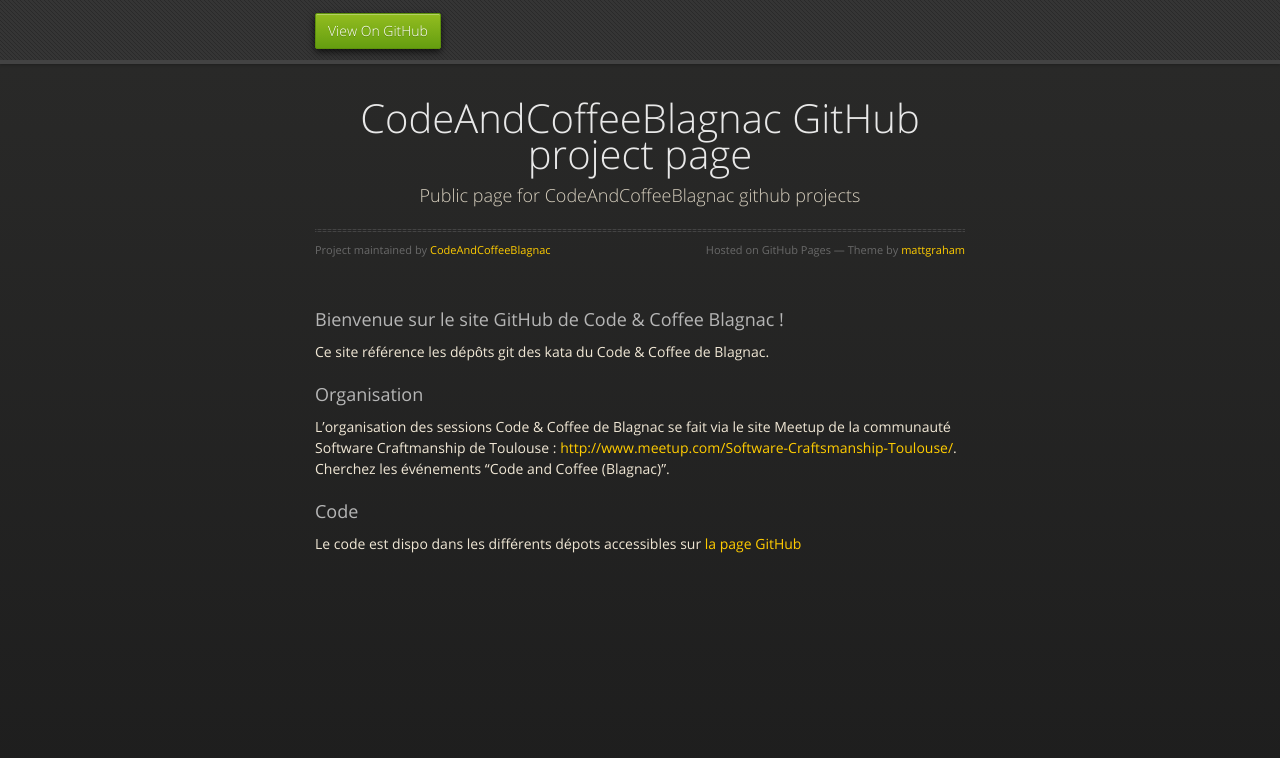
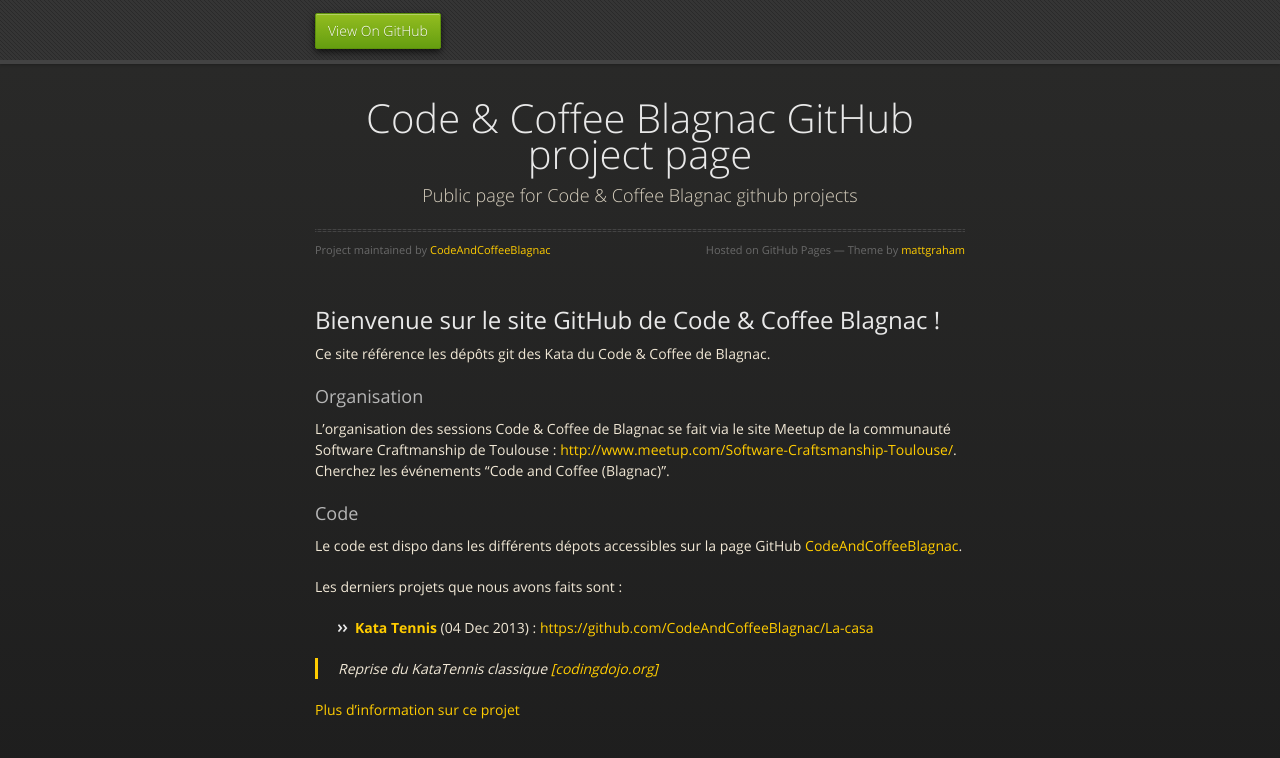
Before and after one commit to CodeAndCoffeeBlagnac/codeandcoffeeblagnac.github.io, a Jekyll site: the page built from index.md, in a window 1280 px wide. Shown: the top 758 px of the page. Built offline with Jekyll 4.4.1, drawn with Linux system fonts in a browser that asks for light colours; nearby versions of some CDN libraries; Markdown is read by kramdown in place of the engine named in the settings.

Commit message:
[SITE] Added more content and first post

```diff
--- a/_config.yml
+++ b/_config.yml
@@ -1,4 +1,5 @@
-name: CodeAndCoffeeBlagnac
+name: "Code & Coffee Blagnac"
+author: CodeAndCoffeeBlagnac
 project-url: "https://github.com/CodeAndCoffeeBlagnac"
 markdown: redcarpet
 pygments: true
--- a/_layouts/leap-day.html
+++ b/_layouts/leap-day.html
@@ -3,11 +3,11 @@
   <head>
     <meta charset="utf-8">
     <meta http-equiv="X-UA-Compatible" content="chrome=1">
-    <title>{{ site.name }} GitHub project page by {{ site.name }}</title>
-    <link rel="stylesheet" href="stylesheets/styles.css">
-    <link rel="stylesheet" href="stylesheets/pygment_trac.css">
+    <title>{{ site.name }} GitHub project page</title>
+    <link rel="stylesheet" href="{{ site.url }}/stylesheets/styles.css">
+    <link rel="stylesheet" href="{{ site.url }}/stylesheets/pygment_trac.css">
     <script src="https://ajax.googleapis.com/ajax/libs/jquery/1.7.1/jquery.min.js"></script>
-    <script src="javascripts/respond.js"></script>
+    <script src="{{ site.url }}/javascripts/respond.js"></script>
     <!--[if lt IE 9]>
       <script src="//html5shiv.googlecode.com/svn/trunk/html5.js"></script>
     <![endif]-->
@@ -31,7 +31,7 @@
           <h1>{{ site.name }} GitHub project page</h1>
           <p>Public page for {{ site.name }} github projects</p>
           <hr>
-          <span class="credits left">Project maintained by <a href="{{ site.project-url }}">{{ site.name }}</a></span>
+          <span class="credits left">Project maintained by <a href="{{ site.project-url }}">{{ site.author }}</a></span>
           <span class="credits right">Hosted on GitHub Pages &mdash; Theme by <a href="https://twitter.com/michigangraham">mattgraham</a></span>
         </div>
 
--- a/_layouts/post.html
+++ b/_layouts/post.html
@@ -1,8 +1,9 @@
 ---
-layout: default
+layout: leap-day
 ---
 <h2>{{ page.title }}</h2>
 <p class="meta">{{ page.date | date_to_string }}</p>
+<p>Page du projet : <a href="{{ page.repo-url }}">{{ page.repo-url }}</a></p>
 
 <div class="post">
 {{ content }}
--- /dev/null
+++ b/_posts/2013-12-04-tennis-kata.md
@@ -0,0 +1,9 @@
+---
+layout: post
+title: Kata Tennis
+repo-url: https://github.com/CodeAndCoffeeBlagnac/La-casa
+---
+
+Reprise du KataTennis classique [[codingdojo.org]](http://codingdojo.org/cgi-bin/wiki.pl?KataTennis)
+
+Développement en suivant le principe du TDD.
--- a/index.md
+++ b/index.md
@@ -1,11 +1,11 @@
 ---
 layout: leap-day
-title: CodeAndCoffeeBlagnac
+title: Code & Coffee Blagnac GitHub project page
 ---
 
-### Bienvenue sur le site GitHub de Code & Coffee Blagnac !
+## Bienvenue sur le site GitHub de Code & Coffee Blagnac !
 
-Ce site référence les dépôts git des kata du Code & Coffee de Blagnac.
+Ce site référence les dépôts git des Kata du Code & Coffee de Blagnac.
 
 ### Organisation
 
@@ -13,4 +13,15 @@
 
 ### Code
 
-Le code est dispo dans les différents dépots accessibles sur [la page GitHub]({{ site.project-url }})
+Le code est dispo dans les différents dépots accessibles sur la page GitHub [CodeAndCoffeeBlagnac]({{ site.project-url }}).
+
+Les derniers projets que nous avons faits sont :
+
+{% for post in site.posts limit:5 %}
+
+ * **[{{ post.title }}]({{ post.url }})** ({{ post.date | date_to_string }}) : [{{ post.repo-url }}]({{ post.repo-url }})
+
+  > {{ post.excerpt }}
+  [Plus d'information sur ce projet]({{ post.url }})
+
+{% endfor %}
```
